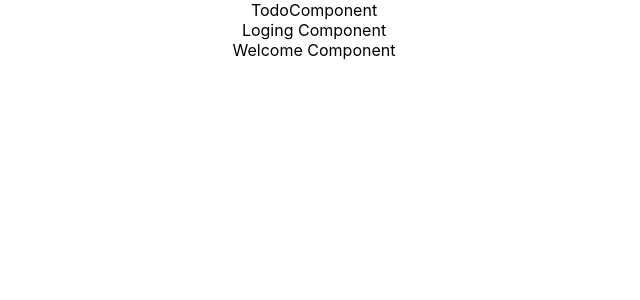
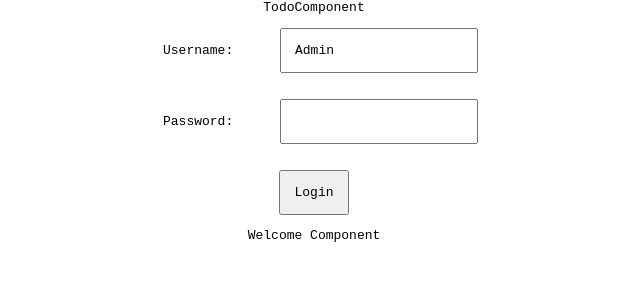
Before and after one commit to DanielaCode/TodoFrontReact, a React (Create React App) app: page / in a window 1280 px wide. Shown: the top 300 px of the page, without its empty margins (326-966 px from the left). Built offline with nearby package versions, Linux system fonts and the light colour scheme.

Commit message:
LoginComponent functionality done, styles added to main component.

```diff
--- a/src/components/LogingComponent.jsx
+++ b/src/components/LogingComponent.jsx
@@ -1,8 +1,47 @@
-import React from 'react'
+import React, { useState } from 'react'
+import styles from './TodoComponent.css'
+function LogingComponent() {
+  const [userName,setUserName] = useState("Admin")
+  const [password,setPassword] = useState()
+  const [successMessage,setSuccessMessage] = useState(false)
+  const [failMessage,setFailMessage] = useState(false)
 
-function LogingComponent() {
+
+  function handleUserNameChange(event){
+    setUserName(event.target.value)
+  }
+  function handlePasswordChange(event){
+    setPassword(event.target.value)
+  }
+  function handleSubmit(event){
+    if (userName === "Admin" && password === "Admin") {
+      setSuccessMessage(true)
+      setFailMessage(false)
+    }else{
+      setSuccessMessage(false)
+      setFailMessage(true)
+    }
+  }
   return (
-    <div>Loging Component</div>
+    <div className='LogingComponent'>
+      <form action="POST">
+        <div>
+          {successMessage && <p>Authentication success!</p>}
+          {failMessage && <p>Authentication failed!</p>}
+        </div>
+        <div>
+          <label htmlFor="username">Username: </label>
+          <input type="text" name="username" id="username" value={userName} onChange={handleUserNameChange}/>
+        </div>
+        <div>
+          <label htmlFor="password">Password: </label>
+          <input type="password" name="password" id="password"  value={password} onChange={handlePasswordChange}/>
+        </div>
+        <div>
+          <button type="button" onClick={handleSubmit}>Login</button>
+        </div>
+      </form>
+    </div>
   )
 }
 
--- /dev/null
+++ b/src/components/TodoComponent.css
@@ -0,0 +1,12 @@
+*{
+    padding: 0;
+    margin: 0;
+    box-sizing: border-box;
+    font-size: medium;
+    font-family: monospace;
+}
+
+label,input,button{
+    padding: 1rem;
+    margin: 1rem;
+}
--- a/src/components/TodoComponent.jsx
+++ b/src/components/TodoComponent.jsx
@@ -4,7 +4,7 @@ import WelcomeComponent from './WelcomeComponent'
 
 function TodoComponent() {
   return (
-    <div>
+    <div className='TodoComponent'>
         TodoComponent
         <LogingComponent/>
         <WelcomeComponent/>
--- a/src/components/WelcomeComponent.jsx
+++ b/src/components/WelcomeComponent.jsx
@@ -2,7 +2,7 @@ import React from 'react'
 
 function WelcomeComponent() {
   return (
-    <div>Welcome Component</div>
+    <div className='WelcomeComponent'>Welcome Component</div>
   )
 }
 
```
